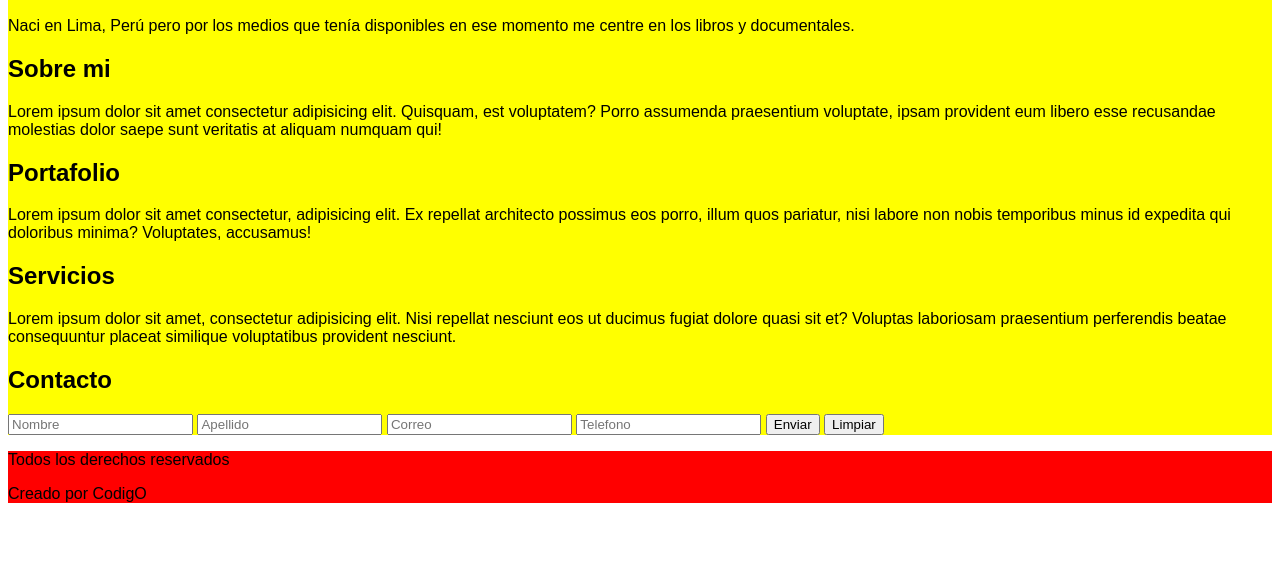
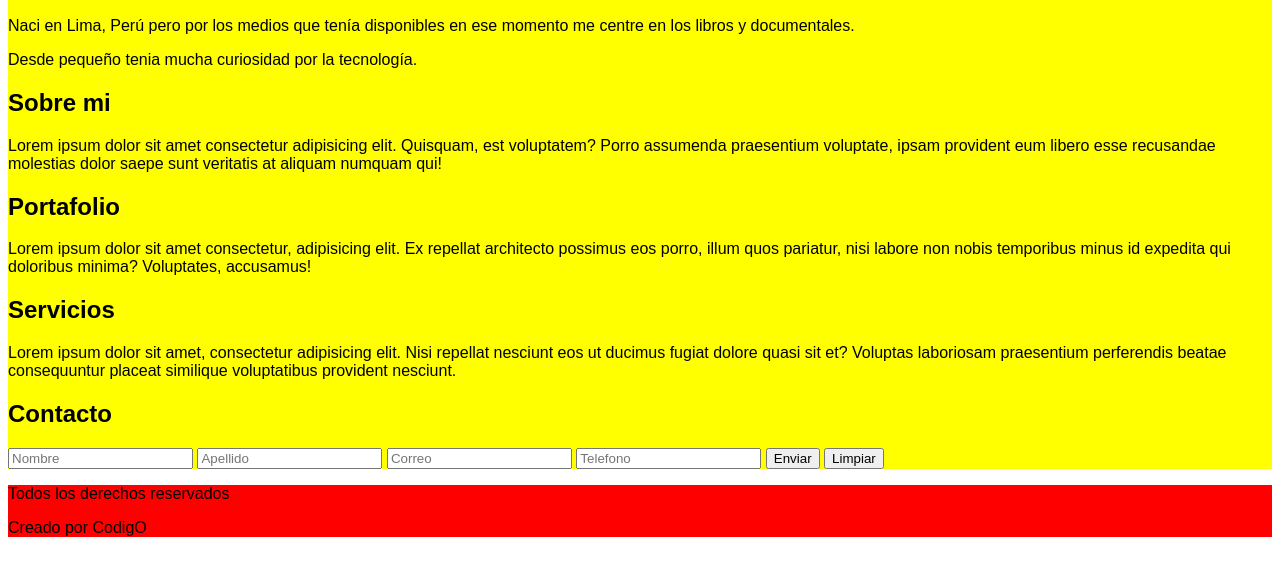
Before and after one commit to jfalconidc/mi-proyecto-git, a plain HTML site: page index.html in a window 1280 px wide. Shown: the part 209-784 px from the top of the page. Drawn offline with Linux system fonts and the light colour scheme.

Commit message:
update, más información

```diff
--- a/index.html
+++ b/index.html
@@ -46,6 +46,7 @@
             <!--Inicio Descripción-->
             <p>Naci en Lima, Perú pero por los medios que
              tenía disponibles en ese momento me centre en los libros y documentales.</p>
+             <p>Desde pequeño tenia mucha curiosidad por la tecnología.</p>
              <!--Fin Descripción-->
         </article>
         <section>
```
